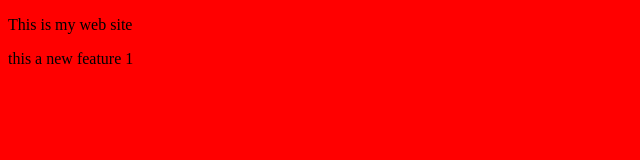
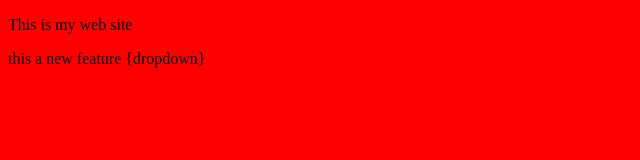
Before and after one commit to sumant-kumar-chandrawanshi/HTML-Repo, a plain HTML site: page index.html in a window 1280 px wide. Shown: the full height of the page, 0-640 px from the left. Drawn offline with Linux system fonts and the light colour scheme.

Commit message:
dropdown

```diff
--- a/index.html
+++ b/index.html
@@ -8,6 +8,6 @@
 </head>
 <body>
     <p>This is my web site</p>
-    <p>this a new feature 1</p>
+    <p>this a new feature {dropdown}</p>
 </body>
 </html>
```
